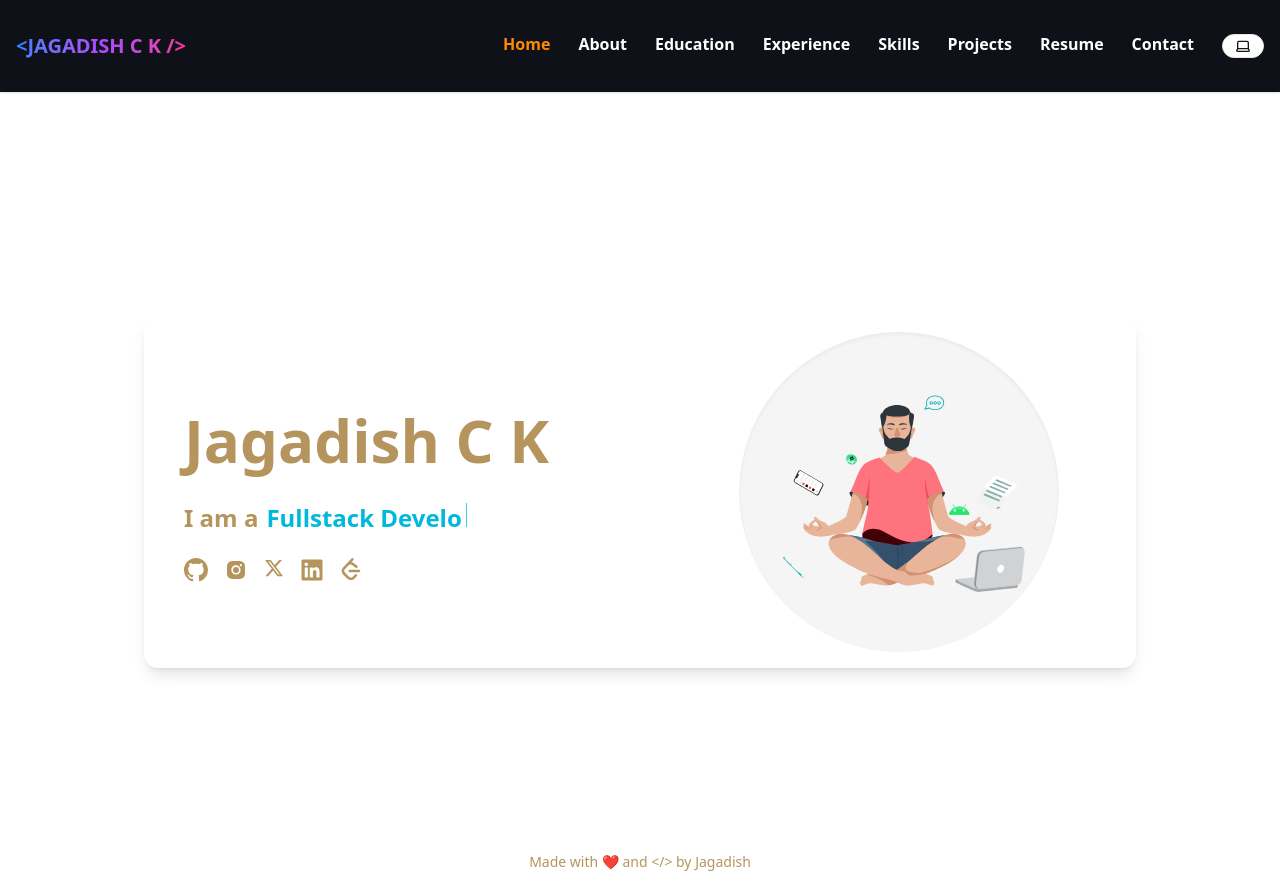
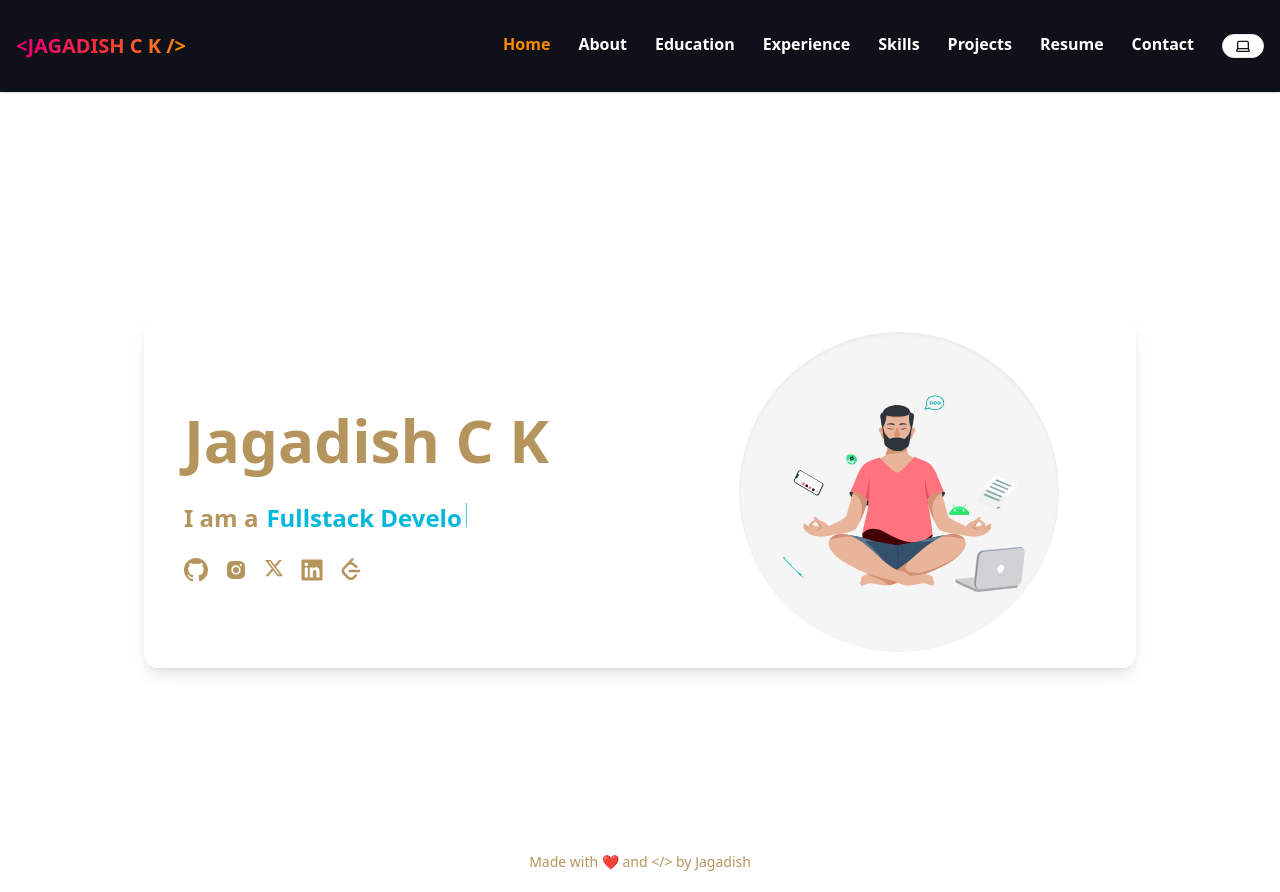
Before and after one commit to jagadish018/jagadish-ck, a Next.js app: page / in a window 1280 px wide. Built offline with nearby package versions, Linux system fonts and the light colour scheme.

Commit message:
Update NavigationBar styling; change gradient colors for logo and adjust hover effects for nav items

```diff
--- a/components/navigation-bar/NavigationBar.tsx
+++ b/components/navigation-bar/NavigationBar.tsx
@@ -41,7 +41,7 @@ export default function NavigationBar() {
         {/* Logo */}
         <Link
           href={paths.home}
-          className="font-bold text-xl text-transparent bg-clip-text bg-gradient-to-r from-blue-500 via-purple-500 to-pink-500"
+          className="font-bold text-xl text-transparent bg-clip-text bg-gradient-to-r from-pink-600 via-red-500 to-orange-400"
         >
           &lt;JAGADISH C K /&gt;
         </Link>
@@ -66,9 +66,9 @@ export default function NavigationBar() {
               className={`
     relative pb-1
     ${path === item.href ? "text-orange-400 font-bold" : ""}
-    hover:text-orange-400 transition
+    hover:text-orange-300 transition
     before:content-[''] before:absolute before:left-0 before:bottom-0 before:h-[2px]
-    before:w-0 before:bg-orange-500 before:transition-all before:duration-300
+    before:w-0 before:bg-orange-700 before:transition-all before:duration-300
     hover:before:w-full
   `}
             >
```
